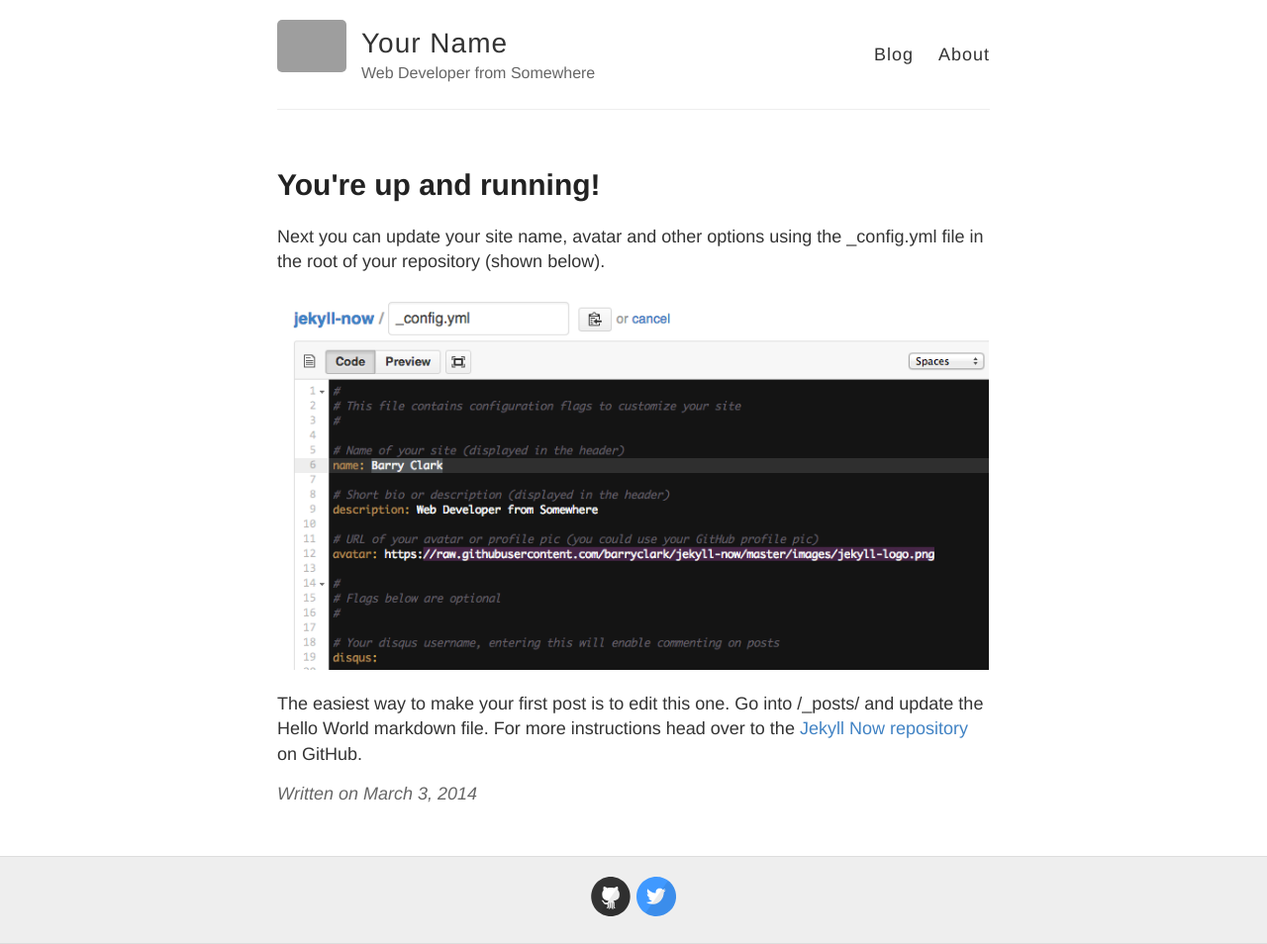
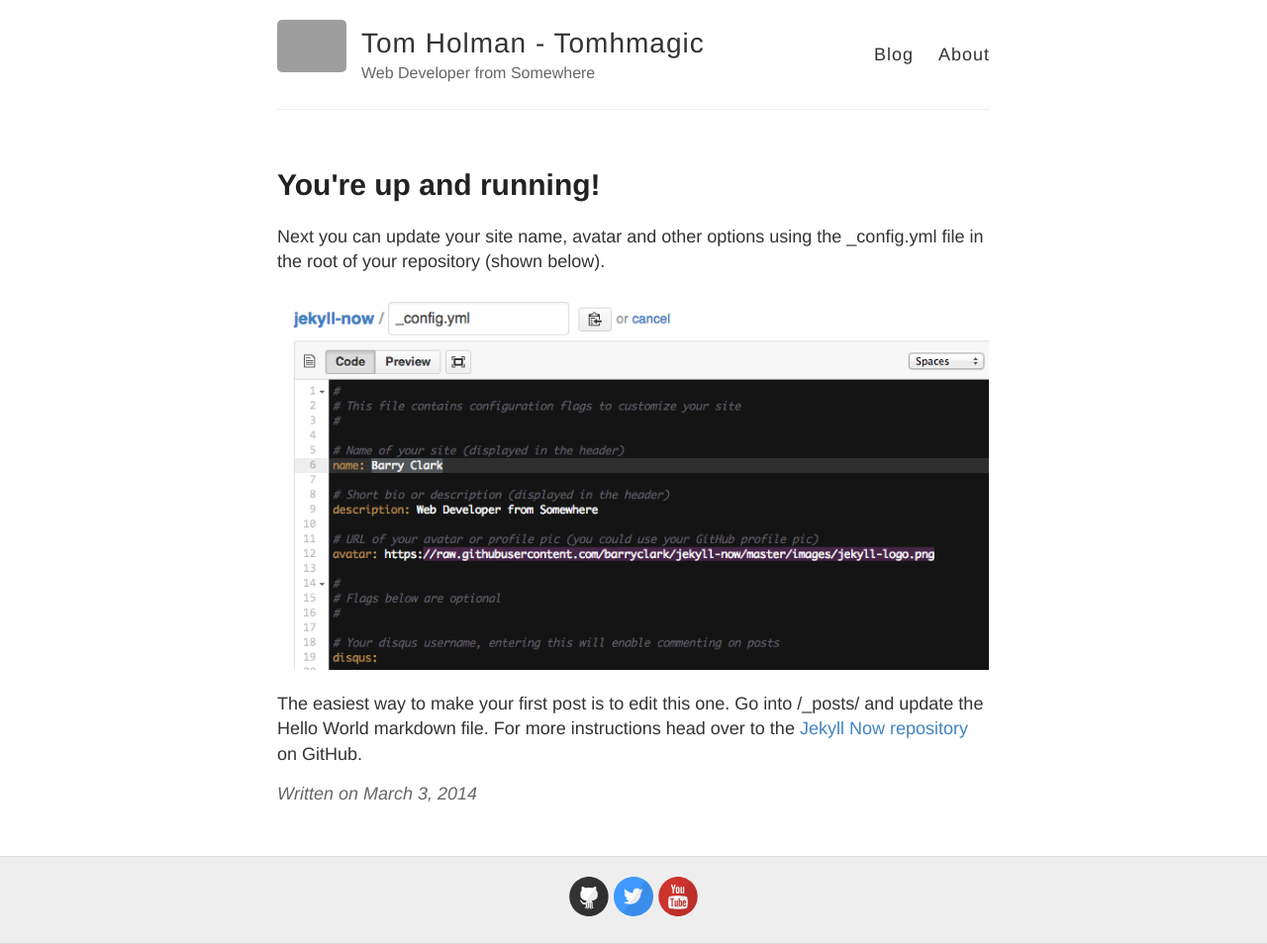
Before and after one commit to tomhmagic/tomhmagic.github.io, a Jekyll site: the page built from _posts/2014-3-3-Hello-World.md, in a window 1280 px wide. Shown: the whole page at 99% size. Built offline with Jekyll 4.4.1, drawn with Linux system fonts in a browser that asks for light colours; part of the change alters nothing that is shown; grey boxes are pictures that could not be loaded.

Commit message:
Update _config.yml

```diff
--- a/_config.yml
+++ b/_config.yml
@@ -3,7 +3,7 @@
 #
 
 # Name of your site (displayed in the header)
-name: Your Name
+name: Tom Holman - Tomhmagic
 
 # Short bio or description (displayed in the header)
 description: Web Developer from Somewhere
@@ -21,14 +21,15 @@ footer-links:
   email:
   facebook:
   flickr:
-  github: barryclark/jekyll-now
+  github: github.com/tomhmagic
   instagram:
   linkedin:
   pinterest:
+  discord: tomhmagic
   rss: # just type anything here for a working RSS icon
-  twitter: jekyllrb
+  twitter: tomhmagic
   stackoverflow: # your stackoverflow profile, e.g. "users/50476/bart-kiers"
-  youtube: # channel/<your_long_string> or user/<user-name>
+  youtube: tomhmagic # channel/<your_long_string> or user/<user-name>
   googleplus: # anything in your profile username that comes after plus.google.com/
 
 
```
